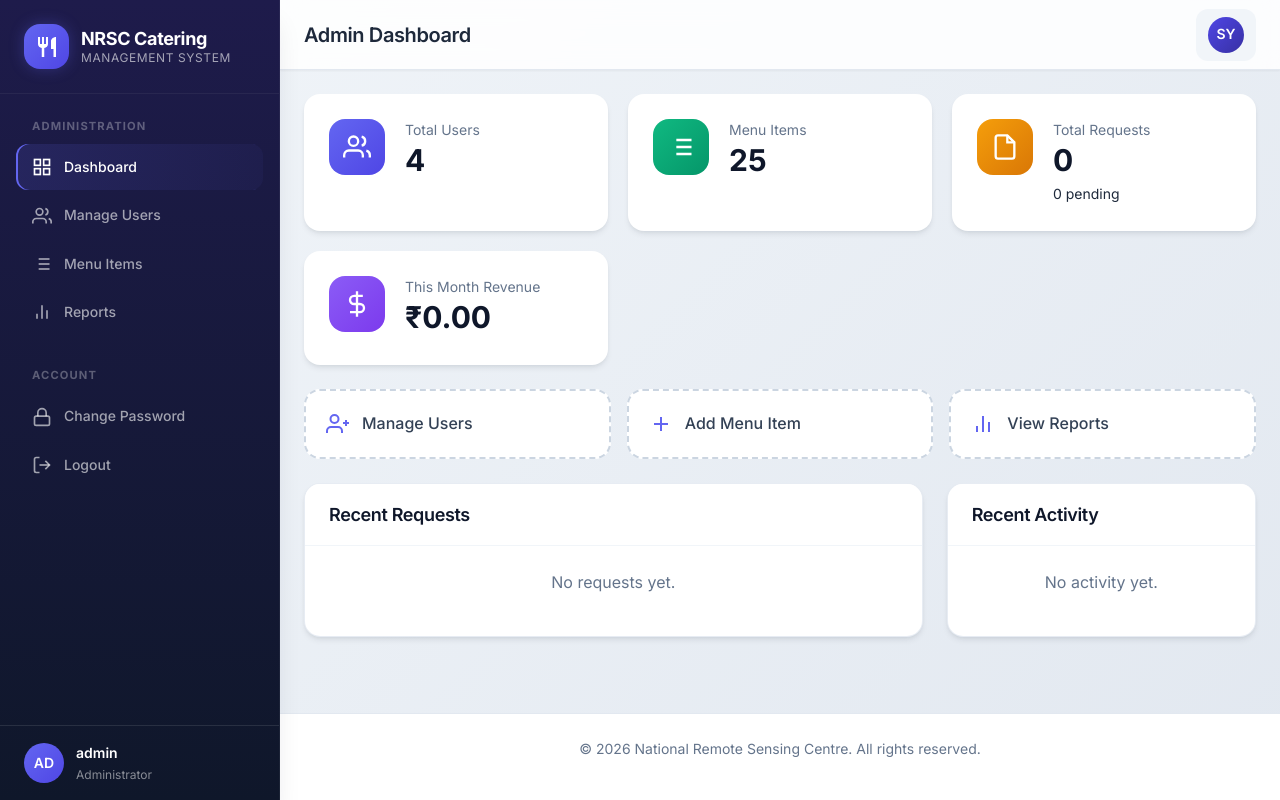
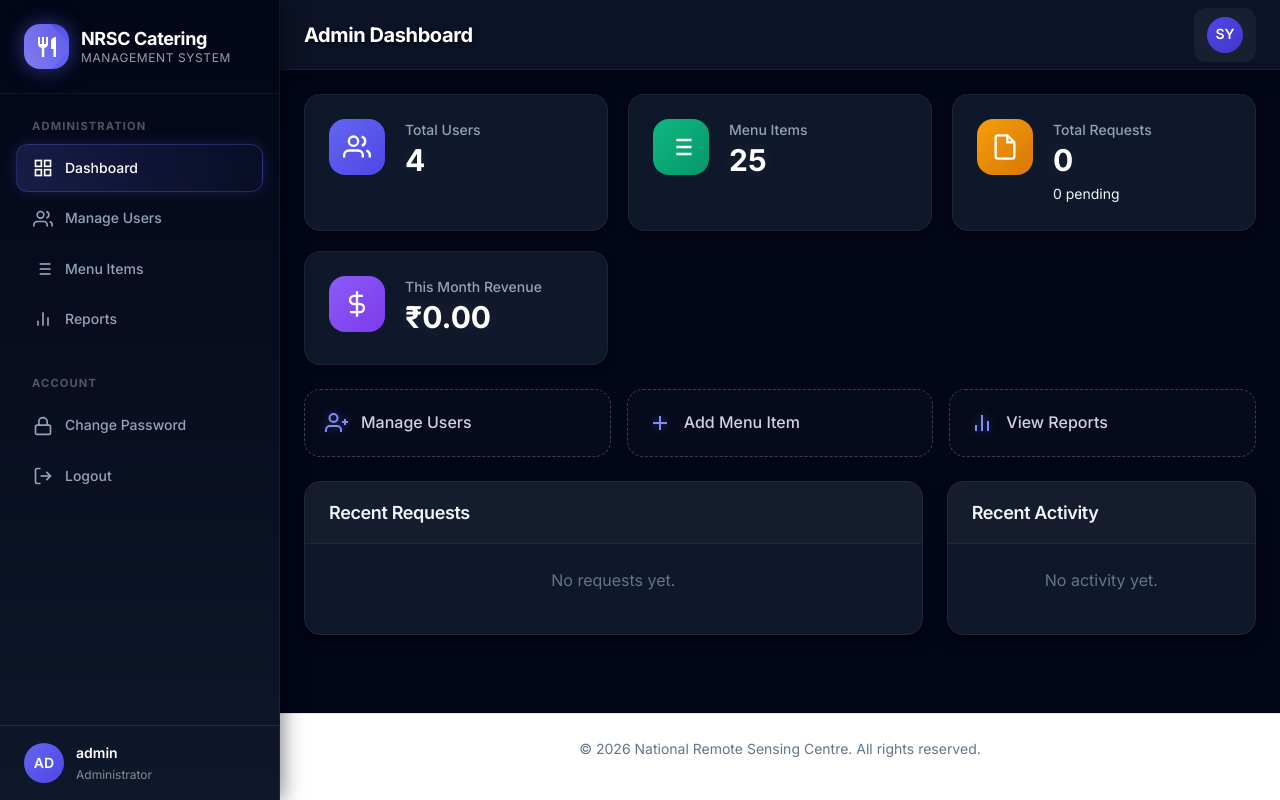
Before and after one commit to revanth05-tech/Nrsc_catering_System, a PHP site: page /catering_system/admin/dashboard.php in a window 1280 px wide. Run offline with PHP 8.4, Linux system fonts and the light colour scheme; a user stored in the database is signed in; data comes from the database, SQL or seed files in the repository; data that the repository does not hold is empty.

Commit message:
update styling to premium dark neon theme

```diff
--- a/assets/css/dashboard.css
+++ b/assets/css/dashboard.css
@@ -13,7 +13,7 @@
    ============================================ */
 .sidebar {
     width: var(--sidebar-width);
-    background: linear-gradient(180deg, var(--primary-900) 0%, #0f172a 100%);
+    background: linear-gradient(180deg, #020617 0%, #0f172a 100%);
     position: fixed;
     top: 0;
     left: 0;
@@ -22,7 +22,7 @@
     display: flex;
     flex-direction: column;
     transition: transform var(--transition-base);
-    box-shadow: var(--shadow-xl);
+    box-shadow: 2px 0 20px rgba(0, 0, 0, 0.5);
     border-right: 1px solid rgba(255, 255, 255, 0.05);
 }
 
@@ -42,12 +42,36 @@
 .sidebar-brand-icon {
     width: 45px;
     height: 45px;
-    background: linear-gradient(135deg, var(--primary-500) 0%, var(--primary-600) 100%);
+    background: linear-gradient(135deg, var(--primary-600) 0%, var(--primary-500) 100%);
     border-radius: var(--radius-xl);
     display: flex;
     align-items: center;
     justify-content: center;
-    box-shadow: 0 0 15px rgba(99, 102, 241, 0.3);
+    box-shadow: 0 0 20px rgba(99, 102, 241, 0.5);
+    position: relative;
+    overflow: hidden;
+}
+
+.sidebar-brand-icon::after {
+    content: '';
+    position: absolute;
+    top: -50%;
+    left: -50%;
+    width: 200%;
+    height: 200%;
+    background: linear-gradient(45deg, transparent, rgba(255, 255, 255, 0.3), transparent);
+    transform: rotate(45deg);
+    animation: shine 3s infinite;
+}
+
+@keyframes shine {
+    0% {
+        transform: translateX(-100%) rotate(45deg);
+    }
+
+    100% {
+        transform: translateX(100%) rotate(45deg);
+    }
 }
 
 .sidebar-brand-icon svg {
@@ -97,25 +121,29 @@
     align-items: center;
     gap: var(--spacing-3);
     padding: var(--spacing-3) var(--spacing-4);
-    color: rgba(255, 255, 255, 0.6);
+    color: var(--gray-400);
     text-decoration: none;
     font-size: var(--text-sm);
     font-weight: 500;
     transition: all var(--transition-fast);
     border-radius: var(--radius-lg);
     margin-bottom: 2px;
+    border: 1px solid transparent;
 }
 
 .nav-link:hover {
     background: rgba(255, 255, 255, 0.05);
     color: white;
     transform: translateX(4px);
+    border-color: rgba(255, 255, 255, 0.05);
+    box-shadow: 0 0 10px rgba(0, 0, 0, 0.2);
 }
 
 .nav-link.active {
-    background: linear-gradient(90deg, rgba(99, 102, 241, 0.15) 0%, rgba(99, 102, 241, 0.05) 100%);
+    background: linear-gradient(90deg, rgba(99, 102, 241, 0.2) 0%, rgba(99, 102, 241, 0.05) 100%);
     color: white;
-    box-shadow: inset 2px 0 0 0 var(--primary-500);
+    border: 1px solid rgba(99, 102, 241, 0.3);
+    box-shadow: 0 0 15px rgba(99, 102, 241, 0.2);
 }
 
 .nav-link svg {
@@ -193,10 +221,10 @@
    ============================================ */
 .top-header {
     height: var(--header-height);
-    background: rgba(255, 255, 255, 0.85);
+    background: rgba(15, 23, 42, 0.85);
     backdrop-filter: blur(12px);
     -webkit-backdrop-filter: blur(12px);
-    border-bottom: 1px solid var(--gray-200);
+    border-bottom: 1px solid rgba(255, 255, 255, 0.05);
     display: flex;
     align-items: center;
     justify-content: space-between;
@@ -204,7 +232,7 @@
     position: sticky;
     top: 0;
     z-index: 50;
-    box-shadow: var(--shadow-sm);
+    box-shadow: 0 4px 20px rgba(0, 0, 0, 0.4);
 }
 
 .header-left {
@@ -224,9 +252,10 @@
 
 .page-title {
     font-size: var(--text-xl);
-    font-weight: 600;
-    color: var(--gray-800);
+    font-weight: 700;
+    color: white;
     margin: 0;
+    text-shadow: 0 2px 4px rgba(0, 0, 0, 0.5);
 }
 
 .header-right {
@@ -271,14 +302,16 @@
     align-items: center;
     gap: var(--spacing-3);
     padding: var(--spacing-2) var(--spacing-3);
-    background: var(--gray-100);
+    background: rgba(255, 255, 255, 0.05);
     border-radius: var(--radius-lg);
     cursor: pointer;
     transition: all var(--transition-fast);
+    border: 1px solid transparent;
 }
 
 .user-dropdown:hover {
-    background: var(--gray-200);
+    background: rgba(255, 255, 255, 0.1);
+    border-color: rgba(255, 255, 255, 0.1);
 }
 
 .user-dropdown-avatar {
@@ -317,15 +350,15 @@
 }
 
 .stat-card {
-    background: white;
+    background: var(--gray-800);
     border-radius: var(--radius-xl);
     padding: var(--spacing-6);
     display: flex;
     align-items: flex-start;
     gap: var(--spacing-5);
-    box-shadow: var(--shadow-md);
+    box-shadow: 0 4px 6px rgba(0, 0, 0, 0.3);
     transition: all var(--transition-base);
-    border: 1px solid transparent;
+    border: 1px solid rgba(255, 255, 255, 0.05);
     position: relative;
     overflow: hidden;
 }
@@ -338,14 +371,15 @@
     width: 4px;
     height: 100%;
     background: var(--primary-500);
+    box-shadow: 0 0 10px var(--primary-500);
     opacity: 0;
     transition: opacity var(--transition-fast);
 }
 
 .stat-card:hover {
     transform: translateY(-4px);
-    box-shadow: var(--shadow-xl);
-    border-color: var(--primary-100);
+    box-shadow: 0 10px 30px rgba(0, 0, 0, 0.5);
+    border-color: var(--primary-500);
 }
 
 .stat-card:hover::after {
@@ -398,16 +432,18 @@
 
 .stat-label {
     font-size: var(--text-sm);
-    color: var(--gray-500);
+    color: var(--gray-400);
     margin-bottom: var(--spacing-1);
+    font-weight: 500;
 }
 
 .stat-value {
     font-size: var(--text-3xl);
     font-weight: 700;
-    color: var(--gray-900);
+    color: white;
     line-height: 1;
     margin-bottom: var(--spacing-2);
+    text-shadow: 0 0 20px rgba(255, 255, 255, 0.1);
 }
 
 .stat-change {
@@ -440,25 +476,27 @@
     align-items: center;
     gap: var(--spacing-3);
     padding: var(--spacing-5);
-    background: white;
-    border: 2px dashed var(--gray-300);
+    background: rgba(255, 255, 255, 0.02);
+    border: 1px dashed var(--gray-600);
     border-radius: var(--radius-xl);
     text-decoration: none;
-    color: var(--gray-700);
+    color: var(--gray-300);
     font-weight: 500;
     transition: all var(--transition-fast);
 }
 
 .quick-action-btn:hover {
-    border-color: var(--primary-500);
-    background: var(--primary-50);
-    color: var(--primary-700);
+    border-color: var(--primary-400);
+    background: rgba(99, 102, 241, 0.1);
+    color: white;
+    box-shadow: 0 0 15px rgba(99, 102, 241, 0.1);
 }
 
 .quick-action-btn svg {
     width: 24px;
     height: 24px;
-    color: var(--primary-500);
+    color: var(--primary-400);
+    filter: drop-shadow(0 0 5px rgba(99, 102, 241, 0.5));
 }
 
 /* ============================================
--- a/assets/css/main.css
+++ b/assets/css/main.css
@@ -5,10 +5,10 @@
    CSS VARIABLES / DESIGN TOKENS
    ============================================ */
 :root {
-    /* Primary Colors - Modern Indigo Theme */
+    /* Primary Colors - Electric Violet & Blue */
     --primary-900: #1e1b4b;
     --primary-800: #312e81;
-    --primary-700: #3730a3;
+    --primary-700: #4338ca;
     --primary-600: #4f46e5;
     --primary-500: #6366f1;
     --primary-400: #818cf8;
@@ -17,34 +17,41 @@
     --primary-100: #e0e7ff;
     --primary-50: #eef2ff;
 
-    /* Accent Colors - Amber Gold */
-    --accent-500: #f59e0b;
-    --accent-400: #fbbf24;
-    --accent-300: #fcd34d;
-    --accent-200: #fde68a;
-    --accent-100: #fef3c7;
+    /* Bright/Neon Accents */
+    --accent-500: #06b6d4;
+    /* Cyan */
+    --accent-400: #22d3ee;
+    --accent-300: #67e8f9;
+    --accent-200: #a5f3fc;
+    --accent-100: #cffafe;
+    --accent-glow: #06b6d4;
 
-    /* Neutral Colors - Slate */
-    --gray-900: #0f172a;
-    --gray-800: #1e293b;
-    --gray-700: #334155;
-    --gray-600: #475569;
+    /* Neutral Colors - Deep Slate (Dark Mode Base) */
+    --gray-900: #020617;
+    /* Main BG */
+    --gray-800: #0f172a;
+    /* Card BG */
+    --gray-700: #1e293b;
+    /* Borders */
+    --gray-600: #334155;
     --gray-500: #64748b;
     --gray-400: #94a3b8;
     --gray-300: #cbd5e1;
     --gray-200: #e2e8f0;
+    /* Text Secondary */
     --gray-100: #f1f5f9;
+    /* Text Primary */
     --gray-50: #f8fafc;
 
-    /* Semantic Colors */
+    /* Semantic Colors - High Contrast */
     --success-500: #10b981;
-    --success-100: #d1fae5;
+    --success-100: rgba(16, 185, 129, 0.2);
     --warning-500: #f59e0b;
-    --warning-100: #fef3c7;
+    --warning-100: rgba(245, 158, 11, 0.2);
     --error-500: #ef4444;
-    --error-100: #fee2e2;
+    --error-100: rgba(239, 68, 68, 0.2);
     --info-500: #3b82f6;
-    --info-100: #dbeafe;
+    --info-100: rgba(59, 130, 246, 0.2);
 
     /* Typography */
     --font-family: 'Inter', system-ui, -apple-system, sans-serif;
@@ -79,12 +86,12 @@
     --radius-2xl: 1.5rem;
     --radius-full: 9999px;
 
-    /* Shadows - Diffused & Soft */
-    --shadow-sm: 0 1px 2px 0 rgba(0, 0, 0, 0.05);
-    --shadow-md: 0 4px 6px -1px rgba(15, 23, 42, 0.08), 0 2px 4px -2px rgba(15, 23, 42, 0.08);
-    --shadow-lg: 0 10px 15px -3px rgba(15, 23, 42, 0.08), 0 4px 6px -4px rgba(15, 23, 42, 0.04);
-    --shadow-xl: 0 20px 25px -5px rgba(15, 23, 42, 0.1), 0 8px 10px -6px rgba(15, 23, 42, 0.04);
-    --shadow-glow: 0 0 25px rgba(99, 102, 241, 0.25);
+    /* Shadows - Glowing */
+    --shadow-sm: 0 1px 2px 0 rgba(0, 0, 0, 0.3);
+    --shadow-md: 0 4px 6px -1px rgba(0, 0, 0, 0.3), 0 2px 4px -2px rgba(0, 0, 0, 0.3);
+    --shadow-lg: 0 10px 15px -3px rgba(0, 0, 0, 0.4), 0 4px 6px -4px rgba(0, 0, 0, 0.3);
+    --shadow-xl: 0 20px 25px -5px rgba(0, 0, 0, 0.4), 0 8px 10px -6px rgba(0, 0, 0, 0.3);
+    --shadow-glow: 0 0 15px var(--primary-500);
 
     /* Transitions */
     --transition-fast: 150ms cubic-bezier(0.4, 0, 0.2, 1);
@@ -95,7 +102,8 @@
     --sidebar-width: 280px;
     --header-height: 70px;
     --container-max: 1280px;
-    --header-bg: rgba(255, 255, 255, 0.85);
+    --header-bg: rgba(15, 23, 42, 0.85);
+    /* Dark Header */
     --header-blur: blur(12px);
 }
 
@@ -119,8 +127,10 @@ body {
     font-family: var(--font-family);
     font-size: var(--text-base);
     line-height: 1.6;
-    color: var(--gray-800);
-    background: linear-gradient(135deg, var(--gray-100) 0%, var(--gray-200) 100%);
+    color: var(--gray-100);
+    /* Light Text */
+    background: var(--gray-900);
+    /* Dark BG */
     min-height: 100vh;
     -webkit-font-smoothing: antialiased;
     -moz-osx-font-smoothing: grayscale;
@@ -137,7 +147,7 @@ h5,
 h6 {
     font-weight: 700;
     line-height: 1.2;
-    color: var(--gray-900);
+    color: white;
     margin-bottom: var(--spacing-4);
     letter-spacing: -0.02em;
 }
@@ -350,31 +357,31 @@ select {
    CARDS
    ============================================ */
 .card {
-    background: white;
+    background: var(--gray-800);
     border-radius: var(--radius-xl);
-    box-shadow: var(--shadow-md);
+    box-shadow: var(--shadow-lg);
     overflow: hidden;
     transition: all var(--transition-base);
-    border: 1px solid rgba(226, 232, 240, 0.8);
+    border: 1px solid var(--gray-700);
 }
 
 .card:hover {
-    box-shadow: var(--shadow-lg);
+    box-shadow: 0 0 25px rgba(0, 0, 0, 0.5);
     transform: translateY(-2px);
-    border-color: var(--primary-200);
+    border-color: var(--primary-500);
 }
 
 .card-header {
     padding: var(--spacing-5) var(--spacing-6);
-    background: white;
-    border-bottom: 1px solid var(--gray-100);
+    background: rgba(255, 255, 255, 0.02);
+    border-bottom: 1px solid var(--gray-700);
     display: flex;
     align-items: center;
     justify-content: space-between;
 }
 
 .card-header h3 {
-    color: var(--gray-900);
+    color: var(--gray-100);
     margin: 0;
     font-size: var(--text-lg);
     font-weight: 600;
@@ -382,12 +389,13 @@ select {
 
 .card-body {
     padding: var(--spacing-6);
+    color: var(--gray-300);
 }
 
 .card-footer {
     padding: var(--spacing-4) var(--spacing-6);
-    background: var(--gray-50);
-    border-top: 1px solid var(--gray-100);
+    background: rgba(0, 0, 0, 0.2);
+    border-top: 1px solid var(--gray-700);
 }
 
 /* ============================================
```
Also changed, not shown: other parts of assets/css/dashboard.css (+42 -58 lines), other parts of assets/css/main.css (+59 -48 lines).
